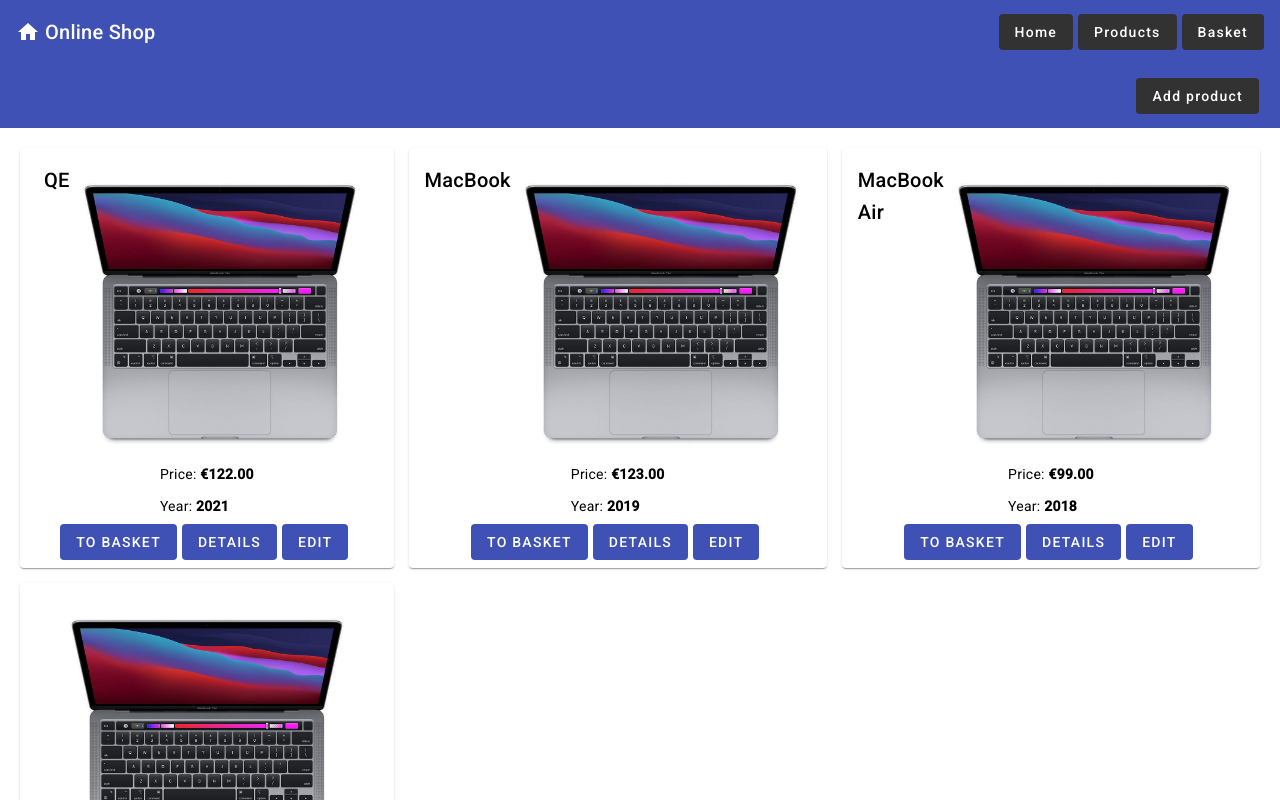
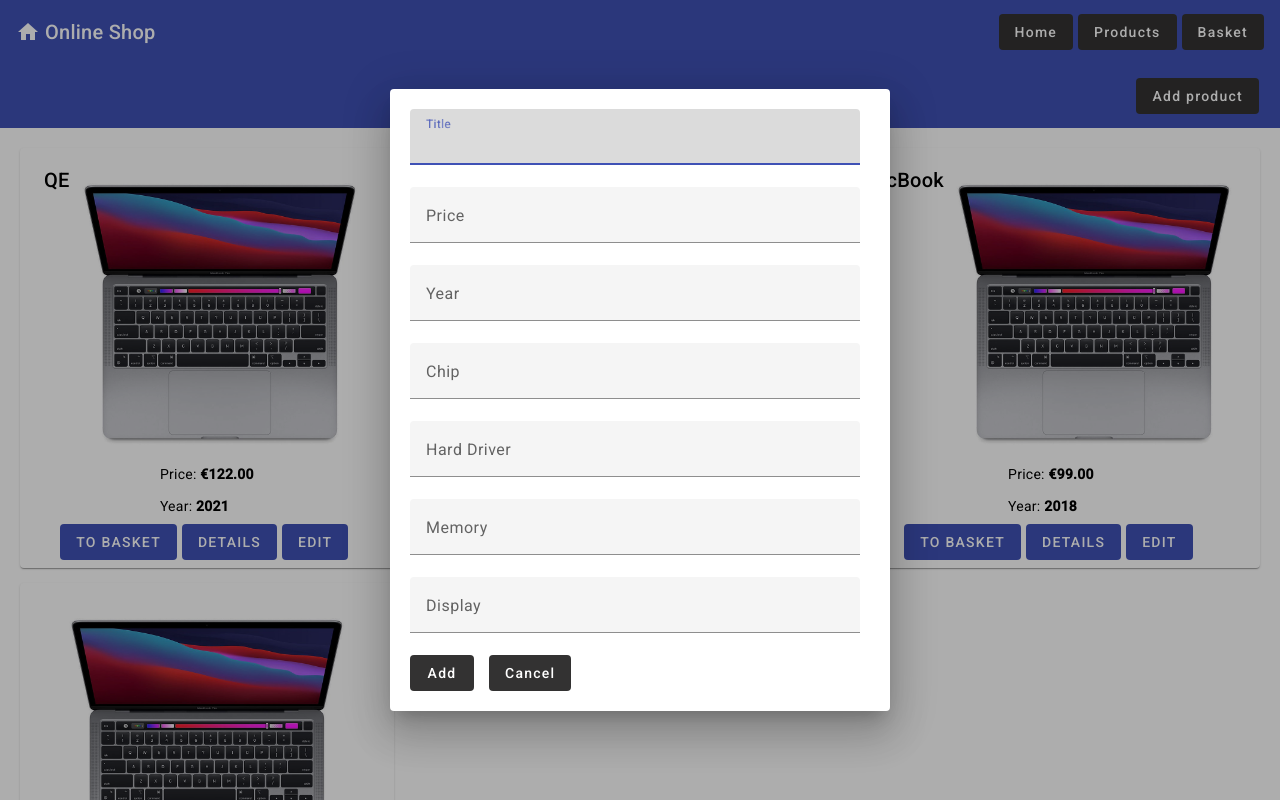
Before and after one commit to xtadeushx/online-shop-angular, an Angular app: page /products in a window 1280 px wide. Both pictures are taken after a click on the button "Add product". Shown: the top 800 px of the page. Built offline with nearby package versions, Linux system fonts and the light colour scheme; data requests are answered from the project's data file.

Commit message:
feat: implement dialog-box component

```diff
--- a/src/app/components/dialog-box/dialog-box.component.css
+++ b/src/app/components/dialog-box/dialog-box.component.css
@@ -0,0 +1,16 @@
+.example-form {
+  min-width: 150px;
+  max-width: 90%;
+  width: 100%;
+  padding: 20px;
+}
+
+.example-full-width {
+  width: 100%;
+}
+
+.button {
+  background-color: rgb(51, 50, 50);
+  color: white;
+  margin-right: 15px;
+}
--- a/src/app/components/dialog-box/dialog-box.component.html
+++ b/src/app/components/dialog-box/dialog-box.component.html
@@ -1 +1,35 @@
-<p>dialog-box works!</p>
+<form class="example-form" [formGroup]="myForm" (ngSubmit)="handelForm()">
+  <mat-form-field class="example-full-width">
+    <mat-label>Title</mat-label>
+    <input formControlName="title" matInput placeholder="Title" value="">
+  </mat-form-field>
+  <mat-form-field class="example-full-width">
+    <mat-label>Price</mat-label>
+    <input formControlName="price" matInput placeholder="Price" value="">
+  </mat-form-field>
+  <mat-form-field class="example-full-width">
+    <mat-label>Year</mat-label>
+    <input formControlName="year" matInput placeholder="Year" value="">
+  </mat-form-field>
+  <mat-form-field class="example-full-width">
+    <mat-label>Chip</mat-label>
+    <input formControlName="chip" matInput placeholder="Chip" value="">
+  </mat-form-field>
+  <mat-form-field class="example-full-width">
+    <mat-label>Hard Driver</mat-label>
+    <input formControlName="ssd" matInput placeholder="ssd" value="">
+  </mat-form-field>
+  <mat-form-field class="example-full-width">
+    <mat-label>Memory</mat-label>
+    <input formControlName="memory" matInput placeholder="Memory" value="">
+  </mat-form-field>
+  <mat-form-field class="example-full-width">
+    <mat-label>Display</mat-label>
+    <input formControlName="display" matInput placeholder="Display" value="">
+  </mat-form-field>
+
+  <button class="button" mat-flat-button color="primary" type="submit">Add</button>
+  <button class="button" mat-flat-button color="primary" (click)="onNoClick()">Cancel</button>
+
+
+</form>
--- a/src/app/components/dialog-box/dialog-box.component.ts
+++ b/src/app/components/dialog-box/dialog-box.component.ts
@@ -1,10 +1,38 @@
-import { Component } from '@angular/core';
+import { Component, Inject, OnInit } from '@angular/core';
+import { FormControl, FormGroup } from '@angular/forms';
+import { MAT_DIALOG_DATA, MatDialogRef } from '@angular/material/dialog';
 
 @Component({
   selector: 'app-dialog-box',
   templateUrl: './dialog-box.component.html',
   styleUrls: ['./dialog-box.component.css']
 })
-export class DialogBoxComponent {
 
+export class DialogBoxComponent implements OnInit {
+  myForm: FormGroup = new FormGroup({
+    title: new FormControl(''),
+    price: new FormControl(''),
+    year: new FormControl(''),
+    chip: new FormControl(''),
+    ssd: new FormControl(''),
+    memory: new FormControl(''),
+    display: new FormControl(''),
+  });
+
+  constructor(
+    public dialogRef: MatDialogRef<DialogBoxComponent>,
+    @Inject(MAT_DIALOG_DATA) public data: any,
+  ) { }
+
+  onNoClick(): void {
+    this.dialogRef.close();
+  }
+
+  ngOnInit(): void {
+    // throw new Error('Method not implemented.');
+  }
+
+  handelForm() {
+    console.log(this.myForm);
+  }
 }
--- a/src/app/components/products/products.component.html
+++ b/src/app/components/products/products.component.html
@@ -2,7 +2,7 @@
   <mat-toolbar color="primary" *ngIf="canEdit">
     <mat-toolbar-row>
       <span class="example-spacer"></span>
-      <button class="button button--edit" mat-flat-button color="primary">Add product</button>
+      <button class="button button--edit" mat-flat-button color="primary" (click)="openDialog()">Add product</button>
     </mat-toolbar-row>
   </mat-toolbar>
   <div class="products-box">
--- a/src/app/components/products/products.component.ts
+++ b/src/app/components/products/products.component.ts
@@ -1,7 +1,10 @@
 import { Component, OnInit } from '@angular/core';
+import { MatDialog } from '@angular/material/dialog';
 import { Observable, Subscription } from 'rxjs';
 import { IProduct } from 'src/app/models/models.interface';
 import { ProductsService } from 'src/app/services/products.service';
+import { DialogBoxComponent } from '../dialog-box/dialog-box.component';
+import { DialogConfig } from '@angular/cdk/dialog';
 
 @Component({
   selector: 'app-products',
@@ -15,7 +18,21 @@
   products: IProduct[] = [];
   productSubscription: Subscription
   canEdit: boolean = false;
-  constructor(private productService: ProductsService) { }
+
+  constructor(
+    private productService: ProductsService,
+    public dialog: MatDialog) { }
+
+  openDialog(): void {
+    // let dialogConfig = new DialogConfig();
+    // dialogConfig.width = '700px';
+
+    const dialogRef = this.dialog.open(DialogBoxComponent, {
+      width: '500px',
+      disableClose: true,
+    });
+
+  }
 
   ngOnInit(): void {
     this.canEdit = true;
```
Also changed, not shown: src/app/app.module.ts (+8 -1 lines).
